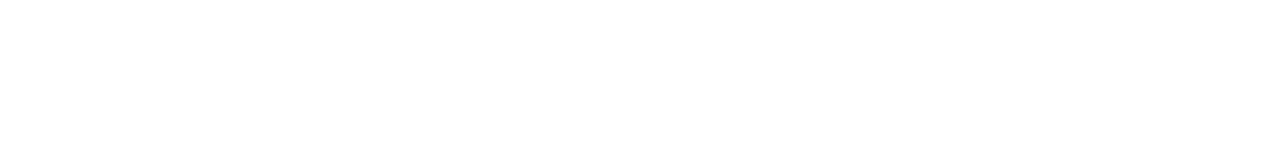
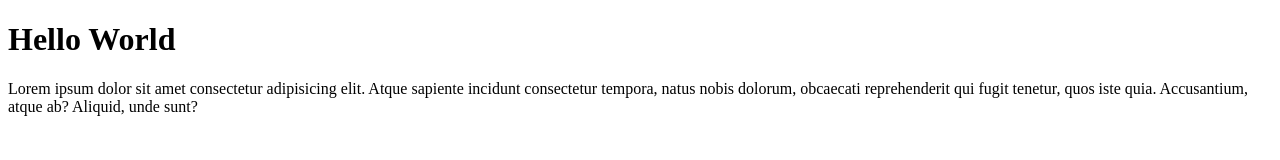
Before and after one commit to Gityread/siteexempl, a plain HTML site: page index.html in a window 1280 px wide. Drawn offline with Linux system fonts and the light colour scheme.

Commit message:
Added h1 and p
adicionei um h1 e um paragrafo

```diff
--- a/index.html
+++ b/index.html
@@ -6,6 +6,7 @@
     <title>Document</title>
 </head>
 <body>
-
+    <h1>Hello World</h1>
+    <p>Lorem ipsum dolor sit amet consectetur adipisicing elit. Atque sapiente incidunt consectetur tempora, natus nobis dolorum, obcaecati reprehenderit qui fugit tenetur, quos iste quia. Accusantium, atque ab? Aliquid, unde sunt?</p>
 </body>
 </html>
```
